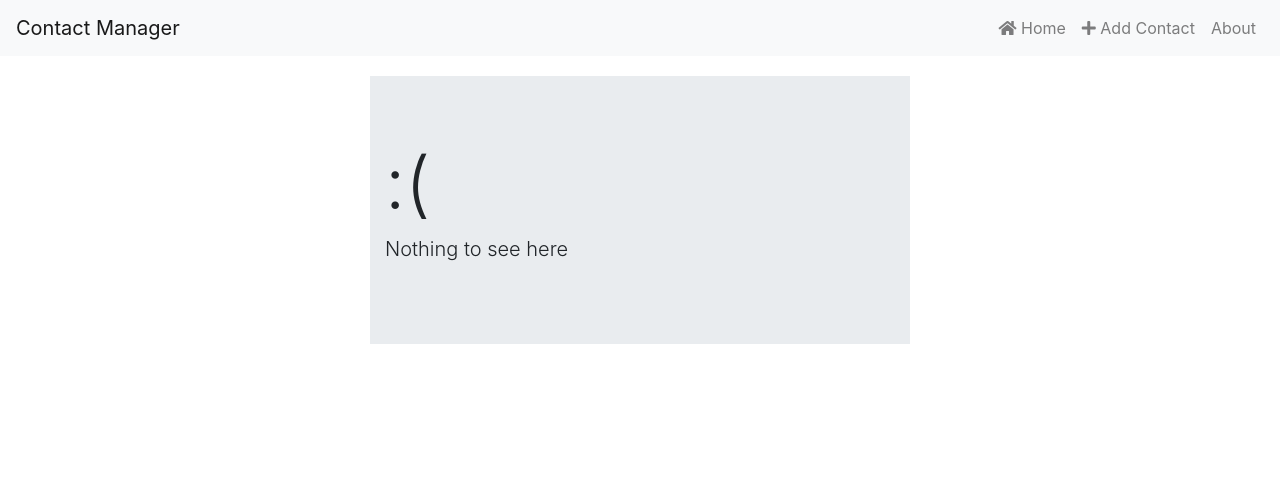
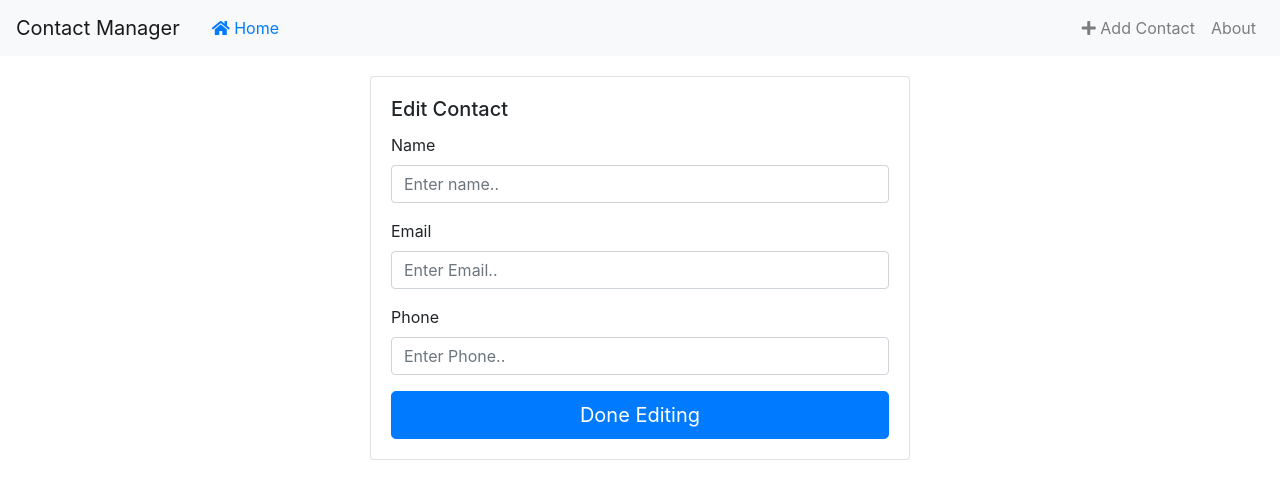
Before and after one commit to TomerOmri/contactManager, a React (Create React App) app: page /contact/edit/1 in a window 1280 px wide. Shown: the top 496 px of the page. Built offline with nearby package versions, Linux system fonts and the light colour scheme; no server answers.

Commit message:
add edit functionelaty

```diff
--- a/src/App.js
+++ b/src/App.js
@@ -3,6 +3,7 @@ import { BrowserRouter as Router, Route, Switch } from 'react-router-dom';
 
 import "./App.css";
 import ContactList from "./components/ContactList/ContactList.js";
+import EditContact from "./components/EditContact/EditContact.js";
 import Header from "./components/Header/Header.js";
 import { Row, Col } from "reactstrap";
 import { Provider } from "./Context.js";
@@ -25,6 +26,7 @@ class App extends Component {
                  <Switch>
                   <Route exact path="/" component={ContactList}/>
                   <Route exact path="/contact/add" component={ContactForm}/>
+                  <Route exact path="/contact/edit/:id" component={EditContact}/>
                   <Route exact path="/about" component={About}/>
                   <Route component={NotFound}/>
                  </Switch>
--- a/src/Context.js
+++ b/src/Context.js
@@ -17,6 +17,12 @@ const reducer = (state, action) => {
         ...state,
         contacts: [action.payload, ...state.contacts]
       };
+    case "UPDATE_CONTACT":
+      return {
+        ...state,
+        contacts: state.contacts.map(contact =>
+            contact.id == action.payload.id ? action.payload : contact)
+      }
     default:
       return state;
   }
--- a/src/components/Contact/Contact.js
+++ b/src/components/Contact/Contact.js
@@ -1,6 +1,8 @@
 import React, { Component } from "react";
 import PropTypes from "prop-types";
 import { Consumer } from "../../Context.js";
+import axios from 'axios';
+import { Link } from 'react-router-dom';
 
 import {
   ListGroupItem,
@@ -19,7 +21,10 @@ class Contact extends Component {
   };
 
   onDeleteClick = (dispatch, id) => {
-    dispatch({ type: "DELETE_CONTACT", payload: id });
+    axios.delete(`https://jsonplaceholder.typicode.com/users/${id}`)
+        .then( () => { dispatch({ type: "DELETE_CONTACT", payload: id }) });
+  };
+  onEditClick = (dispatch, id) => {
   };
 
   render() {
@@ -46,8 +51,15 @@ class Contact extends Component {
                     onClick={() => {
                       this.onDeleteClick(value.dispatch, contact.id);
                     }}
-                    style={{ cursor: "pointer", float: "right", color: "red" }}
+                    style={{ cursor: "pointer", float: "right", color: "red", margin: '5px' }}
                   />
+                  <Link to={`/contact/edit/${contact.id}`} >
+                    <i
+                        className="fas fa-edit"
+                        style={{ cursor: "pointer", float: "right" , margin: '5px'}}
+                    />
+                  </Link>
+
                 </ListGroupItemHeading>
               </ListGroupItem>
               {showContactInfo ? (
--- a/src/components/ContactForm/ContactForm.js
+++ b/src/components/ContactForm/ContactForm.js
@@ -1,6 +1,7 @@
 import React, { Component } from "react";
 import { Consumer } from "../../Context.js";
 import uuid from "uuid";
+import axios from 'axios';
 
 import {
   Card,
@@ -24,11 +25,21 @@ class ContactForm extends Component {
   onChange = event =>
     this.setState({ [event.target.name]: event.target.value });
 
-  onSubmit = (dispatch, event) => {
+  onSubmit  = async (dispatch, event) => {
     const { name, email, phone } = this.state;
 
     const newContact = { id: uuid(), name, email, phone };
-    dispatch({ type: "ADD_CONTACT", payload: newContact });
+
+    try {
+      const postStatus = await axios.post('https://jsonplaceholder.typicode.com/users', newContact);
+      dispatch({ type: "ADD_CONTACT", payload: newContact });
+    } catch (e) {
+      dispatch({ type: "ADD_CONTACT", payload: newContact });
+    }
+
+
+
+
 
     this.setState({ name: "", email: "", phone: "" });
     this.props.history.push('/');
--- /dev/null
+++ b/src/components/EditContact/EditContact.js
@@ -0,0 +1,115 @@
+import React, { Component } from "react";
+import { Consumer } from "../../Context.js";
+import uuid from "uuid";
+import axios from 'axios';
+
+import {
+    Card,
+    CardBody,
+    CardTitle,
+    Button,
+    Form,
+    FormGroup,
+    Label,
+    Input,
+    FormText
+} from "reactstrap";
+
+class EditContact extends Component {
+    state = {
+        name: "",
+        email: "",
+        phone: ""
+    };
+
+    async componentDidMount() {
+        const {id} = this.props.match.params;
+        const res = await axios.get(`https://jsonplaceholder.typicode.com/users/${id}`);
+        const contact = res.data;
+
+        this.setState({name: contact.name, email: contact.email, phone: contact.phone, id: id});
+    }
+
+
+    onChange = event =>
+        this.setState({ [event.target.name]: event.target.value });
+
+    onSubmit  = async (dispatch, event) => {
+        const { name, email, phone, id } = this.state;
+
+        const updatedContact = { id: id, name, email, phone };
+
+        try {
+            const postStatus = await axios.put(`https://jsonplaceholder.typicode.com/users/${id}`, updatedContact);
+            dispatch({ type: "UPDATE_CONTACT", payload: updatedContact });
+        } catch (e) {
+            dispatch({ type: "UPDATE_CONTACT", payload: updatedContact });
+        }
+
+        this.setState({ name: "", email: "", phone: "" });
+        this.props.history.push('/');
+    };
+
+    render() {
+        const { name, email, phone } = this.state;
+
+        return (
+            <Consumer>
+                {value => {
+                    const { dispatch } = value;
+                    return (
+                        <div>
+                            <Card>
+                                <CardBody>
+                                    <CardTitle>Edit Contact</CardTitle>
+                                    <Form>
+                                        <FormGroup>
+                                            <Label for="name">Name</Label>
+                                            <Input
+                                                type="text"
+                                                name="name"
+                                                placeholder="Enter name.."
+                                                value={name}
+                                                onChange={this.onChange}
+                                            />
+                                        </FormGroup>
+                                        <FormGroup>
+                                            <Label for="email">Email</Label>
+                                            <Input
+                                                type="text"
+                                                name="email"
+                                                placeholder="Enter Email.."
+                                                value={email}
+                                                onChange={this.onChange}
+                                            />
+                                        </FormGroup>
+                                        <FormGroup>
+                                            <Label for="phone">Phone</Label>
+                                            <Input
+                                                type="text"
+                                                name="phone"
+                                                placeholder="Enter Phone.."
+                                                value={phone}
+                                                onChange={this.onChange}
+                                            />
+                                        </FormGroup>
+                                        <Button
+                                            color="primary"
+                                            size="lg"
+                                            block
+                                            onClick={this.onSubmit.bind(this, dispatch)}
+                                        >
+                                            Done Editing{" "}
+                                        </Button>{" "}
+                                    </Form>
+                                </CardBody>
+                            </Card>
+                        </div>
+                    );
+                }}
+            </Consumer>
+        );
+    }
+}
+
+export default EditContact;
--- a/src/components/Header/Header.js
+++ b/src/components/Header/Header.js
@@ -9,8 +9,9 @@ const Header = props => {
     <div>
       <Navbar color="light" light expand="md">
         <NavbarBrand href="/">{branding}</NavbarBrand>
+        <Link to="/" className="nav-link"><i className="fas fa-home" /> Home</Link>
+
         <Nav className="ml-auto" navbar>
-          <Link to="/" className="nav-link"><i className="fas fa-home" /> Home</Link>
           <Link to="/contact/add" className="nav-link"><i className="fas fa-plus" /> Add Contact</Link>
           <Link to="/about" className="nav-link">About</Link>
         </Nav>
```
